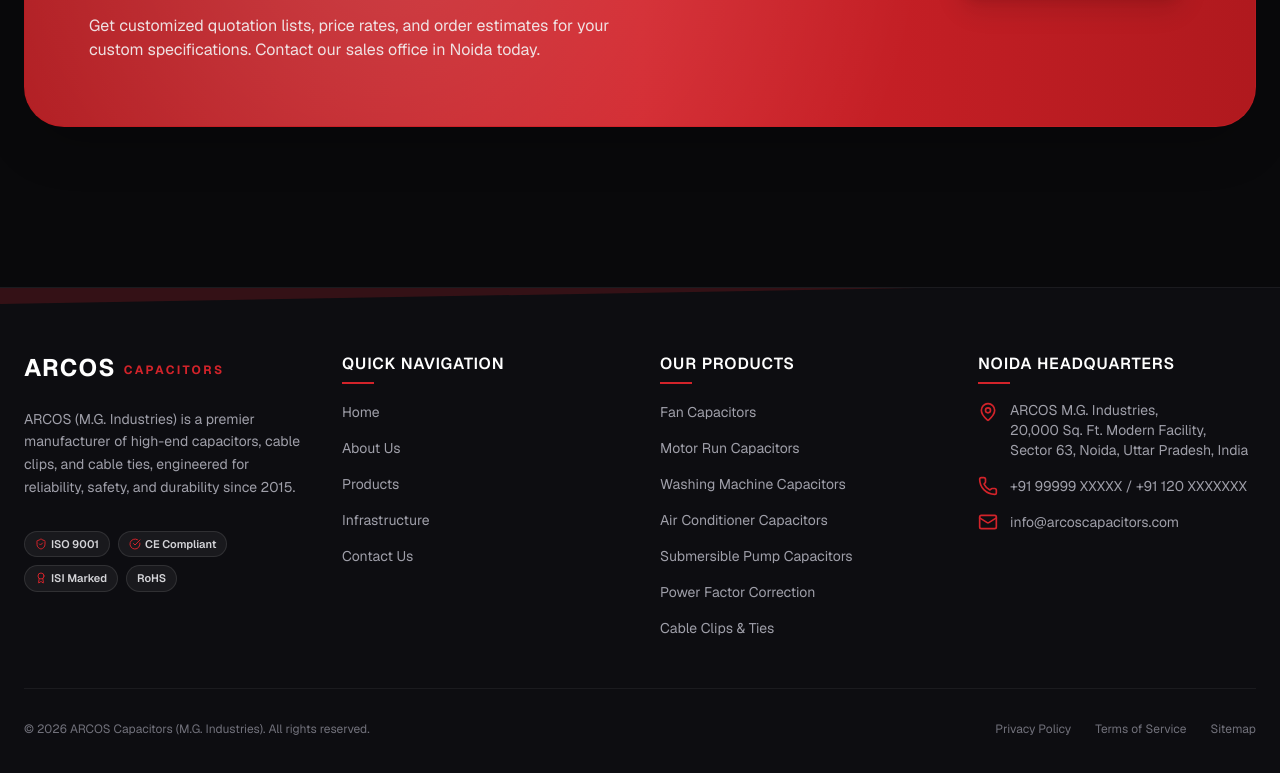
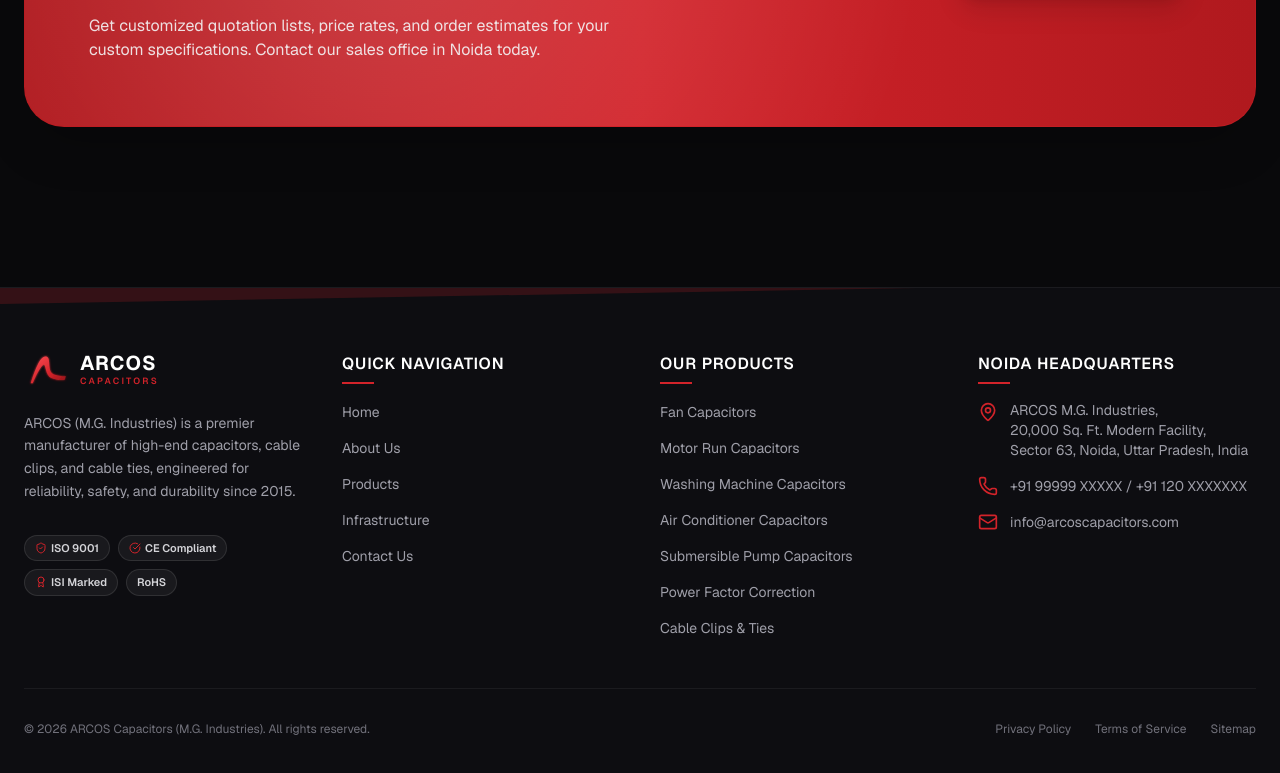
Before and after one commit to the-gold-technologies/arcos-capacitors, a Next.js app: page / in a window 1280 px wide. Shown: the part 3662-4435 px from the top of the page. Built offline with nearby package versions, Linux system fonts and the light colour scheme.

Commit message:
feat: implement auto-advancing workflow visualizer with progress animation, update branding logos, and add scrollbar hiding utilities

```diff
--- a/src/app/globals.css
+++ b/src/app/globals.css
@@ -137,3 +137,12 @@
   stroke-dasharray: 8;
   animation: dash 5s linear infinite;
 }
+
+/* Hide scrollbar utility */
+.scrollbar-none::-webkit-scrollbar {
+  display: none;
+}
+.scrollbar-none {
+  -ms-overflow-style: none;
+  scrollbar-width: none;
+}
--- a/src/components/Footer.tsx
+++ b/src/components/Footer.tsx
@@ -14,9 +14,51 @@
         <div className="grid grid-cols-1 md:grid-cols-2 lg:grid-cols-4 gap-10">
           {/* Brand Info Column */}
           <div className="flex flex-col gap-4">
-            <Link href="/" className="flex items-center gap-2">
-              <span className="text-2xl font-bold tracking-wider text-white">ARCOS</span>
-              <span className="text-xs uppercase text-primary font-bold tracking-[0.2em] mt-1">Capacitors</span>
+            <Link href="/" className="flex items-center gap-3 group">
+              <div className="relative h-9 w-11 flex items-center justify-center">
+                <svg
+                  viewBox="0 0 100 80"
+                  fill="none"
+                  xmlns="http://www.w3.org/2000/svg"
+                  className="h-full w-full transform group-hover:scale-105 transition-transform duration-300"
+                >
+                  <defs>
+                    <linearGradient id="footerLogoGrad" x1="0%" y1="0%" x2="100%" y2="100%">
+                      <stop offset="0%" stopColor="#ff4d55" />
+                      <stop offset="60%" stopColor="#d2232a" />
+                      <stop offset="100%" stopColor="#8d1317" />
+                    </linearGradient>
+                    <filter id="footerGlow">
+                      <feGaussianBlur stdDeviation="3" result="coloredBlur"/>
+                      <feMerge>
+                        <feMergeNode in="coloredBlur"/>
+                        <feMergeNode in="SourceGraphic"/>
+                      </feMerge>
+                    </filter>
+                  </defs>
+                  <path
+                    d="M15 70
+                       C 30 25, 40 5, 52 10
+                       C 62 14, 52 45, 68 50
+                       C 80 54, 90 54, 95 54
+                       L 92 63
+                       C 82 63, 76 63, 62 58
+                       C 48 53, 50 25, 44 28
+                       C 38 31, 26 55, 20 70
+                       Z"
+                    fill="url(#footerLogoGrad)"
+                    filter="url(#footerGlow)"
+                  />
+                </svg>
+              </div>
+              <div className="flex flex-col">
+                <span className="text-xl font-bold tracking-wider text-white leading-none">
+                  ARCOS
+                </span>
+                <span className="text-[9px] uppercase tracking-[0.25em] text-primary font-semibold leading-none mt-1">
+                  Capacitors
+                </span>
+              </div>
             </Link>
             <p className="text-zinc-400 text-sm leading-relaxed mt-2">
               ARCOS (M.G. Industries) is a premier manufacturer of high-end capacitors, cable clips, and cable ties, engineered for reliability, safety, and durability since 2015.
--- a/src/components/Navbar.tsx
+++ b/src/components/Navbar.tsx
@@ -165,10 +165,52 @@
             >
               <div>
                 <div className="flex items-center justify-between mb-8">
-                  <div className="flex items-center gap-2">
-                    <span className="text-xl font-bold tracking-wider text-white">ARCOS</span>
-                    <span className="text-[10px] text-primary font-bold">CAPACITORS</span>
-                  </div>
+                  <Link href="/" onClick={() => setMobileMenuOpen(false)} className="flex items-center gap-2.5 group">
+                    <div className="relative h-8 w-10 flex items-center justify-center">
+                      <svg
+                        viewBox="0 0 100 80"
+                        fill="none"
+                        xmlns="http://www.w3.org/2000/svg"
+                        className="h-full w-full transform group-hover:scale-105 transition-transform duration-300"
+                      >
+                        <defs>
+                          <linearGradient id="mobileLogoGrad" x1="0%" y1="0%" x2="100%" y2="100%">
+                            <stop offset="0%" stopColor="#ff4d55" />
+                            <stop offset="60%" stopColor="#d2232a" />
+                            <stop offset="100%" stopColor="#8d1317" />
+                          </linearGradient>
+                          <filter id="mobileGlow">
+                            <feGaussianBlur stdDeviation="3" result="coloredBlur"/>
+                            <feMerge>
+                              <feMergeNode in="coloredBlur"/>
+                              <feMergeNode in="SourceGraphic"/>
+                            </feMerge>
+                          </filter>
+                        </defs>
+                        <path
+                          d="M15 70
+                             C 30 25, 40 5, 52 10
+                             C 62 14, 52 45, 68 50
+                             C 80 54, 90 54, 95 54
+                             L 92 63
+                             C 82 63, 76 63, 62 58
+                             C 48 53, 50 25, 44 28
+                             C 38 31, 26 55, 20 70
+                             Z"
+                          fill="url(#mobileLogoGrad)"
+                          filter="url(#mobileGlow)"
+                        />
+                      </svg>
+                    </div>
+                    <div className="flex flex-col">
+                      <span className="text-lg font-bold tracking-wider text-white leading-none">
+                        ARCOS
+                      </span>
+                      <span className="text-[8px] uppercase tracking-[0.25em] text-primary font-semibold leading-none mt-0.5">
+                        Capacitors
+                      </span>
+                    </div>
+                  </Link>
                   <button
                     onClick={() => setMobileMenuOpen(false)}
                     className="p-2 text-zinc-400 hover:text-white transition-colors duration-200"
--- a/src/components/WorkflowVisualizer.tsx
+++ b/src/components/WorkflowVisualizer.tsx
@@ -1,6 +1,6 @@
 "use client";
 
-import React, { useState } from "react";
+import React, { useState, useEffect } from "react";
 import { motion, AnimatePresence } from "framer-motion";
 import { ShieldCheck } from "lucide-react";
 
@@ -67,6 +67,14 @@
 export default function WorkflowVisualizer() {
   const [activeStep, setActiveStep] = useState<number>(1);
 
+  // Auto-advance steps every 4 seconds
+  useEffect(() => {
+    const timer = setInterval(() => {
+      setActiveStep((prev) => (prev === workflowSteps.length ? 1 : prev + 1));
+    }, 4000);
+    return () => clearInterval(timer);
+  }, [activeStep]);
+
   return (
     <section className="mb-24">
       <div className="text-center max-w-xl mx-auto mb-12">
@@ -83,27 +91,39 @@
 
       {/* Visual Assembly Pipeline Nodes */}
       <div className="glassmorphism rounded-3xl p-6 sm:p-10 border border-white/5 relative overflow-hidden">
-        <div className="absolute top-0 left-0 right-0 h-[2px] bg-white/5 z-0" style={{ top: "45px" }} />
 
-        {/* Step Bubbles */}
-        <div className="relative z-10 flex flex-wrap justify-between gap-4 sm:gap-6 mb-12">
+        {/* Step Bubbles Wrapper (Scrollable but hides scrollbar) */}
+        <div className="relative z-10 flex flex-nowrap justify-between gap-4 sm:gap-6 mb-12 overflow-x-auto scrollbar-none py-3 pb-5">
+
+          {/* Background Connector Line Track (Centered vertically and horizontally behind circles) */}
+          <div className="absolute left-[36px] right-[36px] h-[2px] bg-white/10 top-[36px] -z-10" />
+
+          {/* Animated Active Progress Line (Fills up smoothly as steps change) */}
+          <motion.div
+            className="absolute left-[36px] h-[2px] bg-primary top-[36px] -z-10 shadow-[0_0_10px_rgba(210,35,42,0.8)]"
+            animate={{ width: `calc(((100% - 72px) * ${activeStep - 1}) / ${workflowSteps.length - 1})` }}
+            transition={{ duration: 0.8, ease: [0.25, 1, 0.5, 1] }}
+          />
+
           {workflowSteps.map((ws) => {
             const isActive = activeStep === ws.step;
             return (
               <button
                 key={ws.step}
                 onClick={() => setActiveStep(ws.step)}
-                className="flex flex-col items-center gap-2 group focus:outline-none"
+                className="flex flex-col items-center gap-2 group focus:outline-none shrink-0 min-w-[72px]"
               >
-                <div
+                <motion.div
+                  animate={isActive ? { scale: 1.1 } : { scale: 1 }}
+                  transition={{ duration: 0.4, ease: "easeOut" }}
                   className={`h-12 w-12 rounded-full flex items-center justify-center font-mono font-bold text-sm border transition-all duration-300 ${
                     isActive
-                      ? "bg-primary border-primary text-white shadow-[0_0_15px_rgba(210,35,42,0.5)]"
+                      ? "bg-primary border-primary text-white shadow-[0_0_15px_rgba(210,35,42,0.6)]"
                       : "bg-[#121217] border-white/10 text-zinc-400 group-hover:text-white group-hover:border-white/20"
                   }`}
                 >
                   {ws.step}
-                </div>
+                </motion.div>
                 <span className={`text-[11px] font-semibold tracking-wide uppercase transition-colors ${isActive ? "text-primary-light" : "text-zinc-500 group-hover:text-zinc-300"}`}>
                   {ws.title.split(" ")[0]}
                 </span>
```
